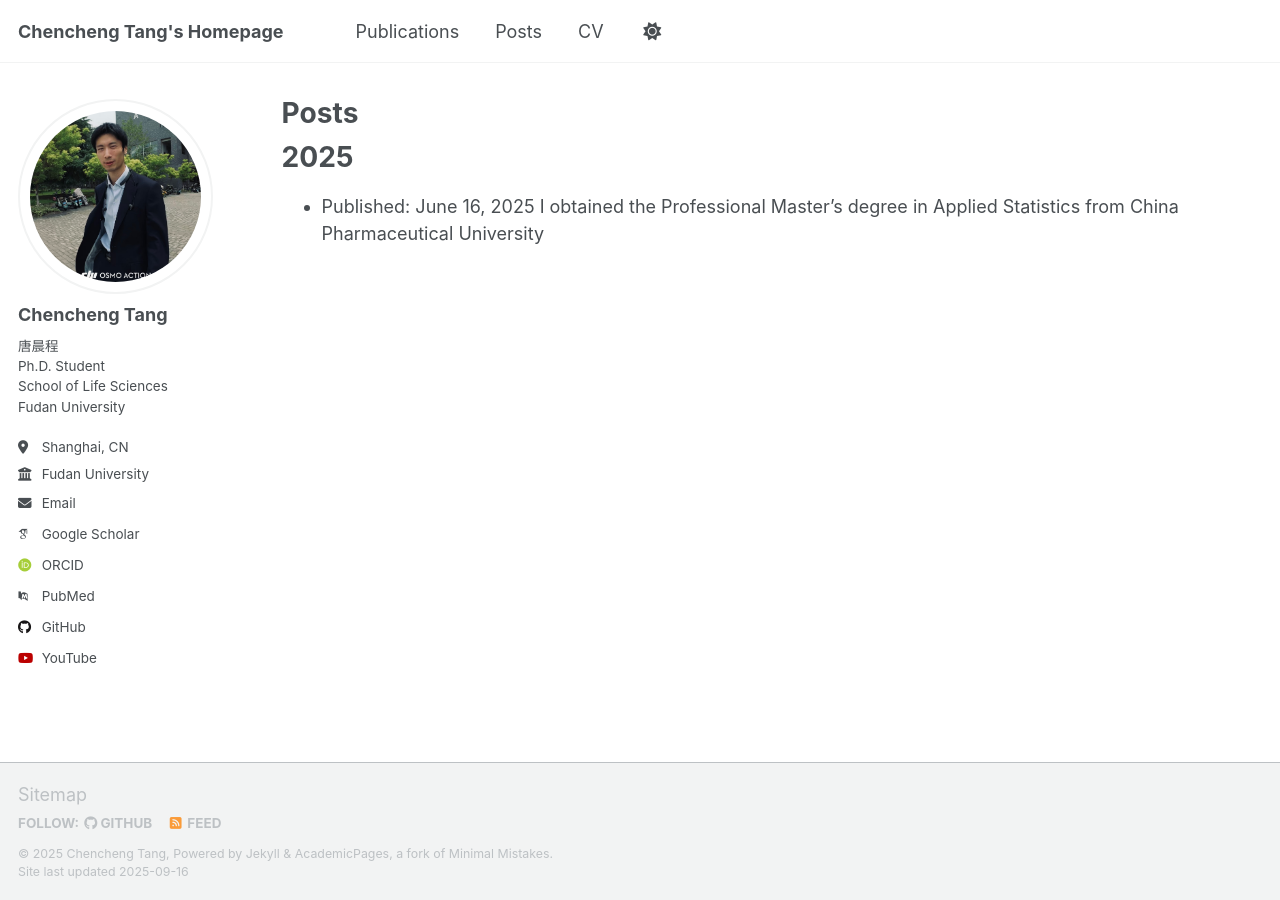
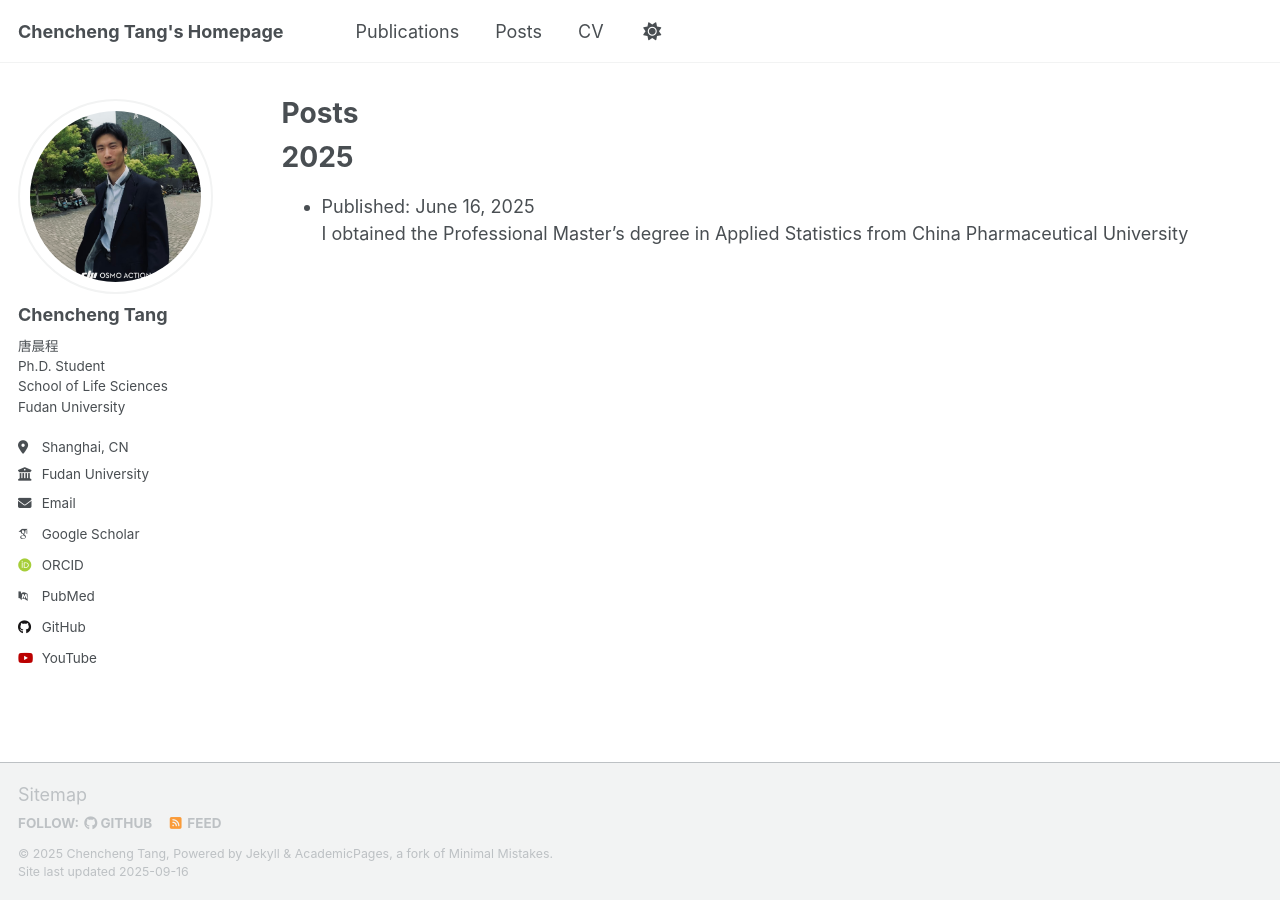
Before and after one commit to AI4Sfrontline/ai4sfrontline.github.io, a Jekyll site: the page built from _pages/posts.md, in a window 1280 px wide. Built offline with Jekyll 4.4.1, drawn with Linux system fonts in a browser that asks for light colours; some web fonts are replaced; a script that is not in the unit is left out.

```diff
--- a/_pages/posts.md
+++ b/_pages/posts.md
@@ -9,5 +9,4 @@ redirect_from:
 
 2025
 ======
-* Published: June 16, 2025
-  I obtained the Professional Master's degree in Applied Statistics from China Pharmaceutical University
+* Published: June 16, 2025<br>I obtained the Professional Master's degree in Applied Statistics from China Pharmaceutical University
```
